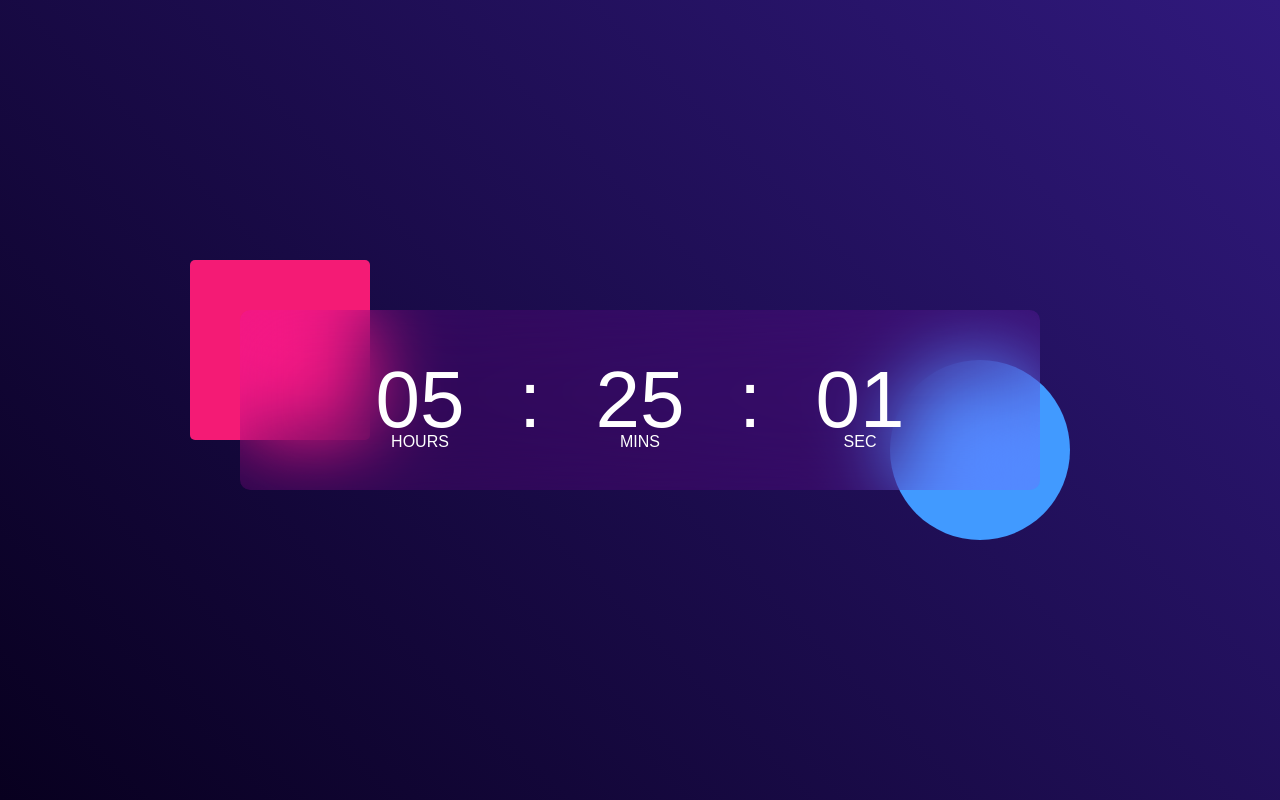
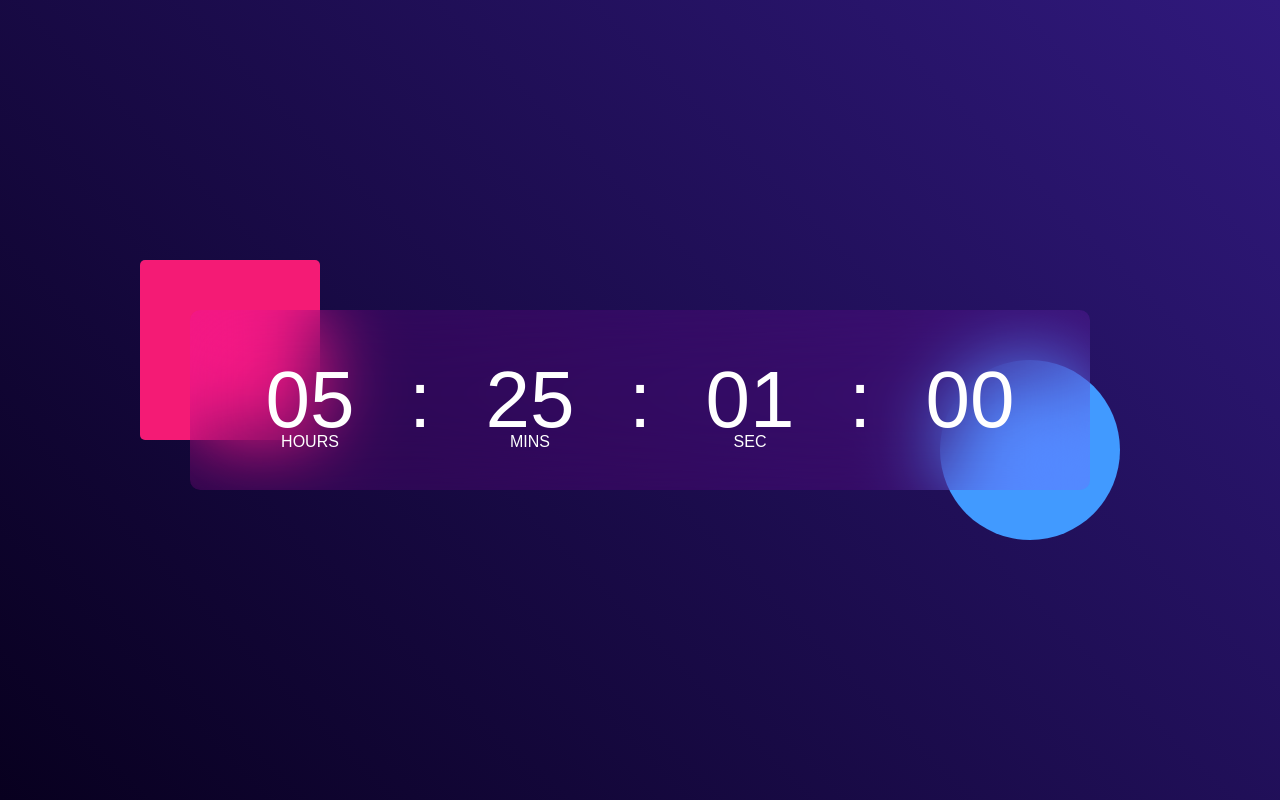
Before and after one commit to Yashwanth-kxer/Timer, a plain HTML site: page index.html in a window 1280 px wide. Drawn offline with Linux system fonts and the light colour scheme.

Commit message:
Add files via upload

```diff
--- a/index.html
+++ b/index.html
@@ -16,6 +16,8 @@
                 <span id="min">00</span>
                 <span>:</span>
                 <span id="sec">00</span>
+                <span >:</span>
+                <span id="mili">00</span>
             </div>
 
         </div>
@@ -25,6 +27,7 @@
         let hrs = document.getElementById("hrs")
         let min = document.getElementById("min")
         let sec = document.getElementById("sec")
+        let mili = document.getElementById("mili")
 
         setInterval(()=>{
             let currentTime = new Date();
@@ -32,7 +35,18 @@
         hrs.innerHTML = (currentTime.getHours() < 10?"0":"") + currentTime.getHours();
         min.innerHTML = (currentTime.getMinutes() < 10?"0":"") + currentTime.getMinutes();
         sec.innerHTML = (currentTime.getSeconds() < 10?"0":"") + currentTime.getSeconds();
-        }, 1000)
+        mili.innerHTML = (currentTime.getMilliseconds() < 10?"0":"") + currentTime.getMilliseconds();
+
+        // hrs.innerHTML =  currentTime.getHours();
+        // min.innerHTML =  currentTime.getMinutes();
+        // sec.innerHTML =  currentTime.getSeconds();
+
+        //the above code will just make the time appear as 1 hrs: 5min: 2sec
+        //to make the time complete with2 digits we have to add conditional statement
+        // if the extracted time is less than 10 hours or 10 mins or 10 sec, it will add 0 as string to the extracted time
+
+
+        }, 100)
 
 
 
--- a/style.css
+++ b/style.css
@@ -15,7 +15,7 @@
 }
 
 .container {
-    width: 800px;
+    width: 900px;
     height: 180px;
     position: absolute;
     top: 50%;
```
